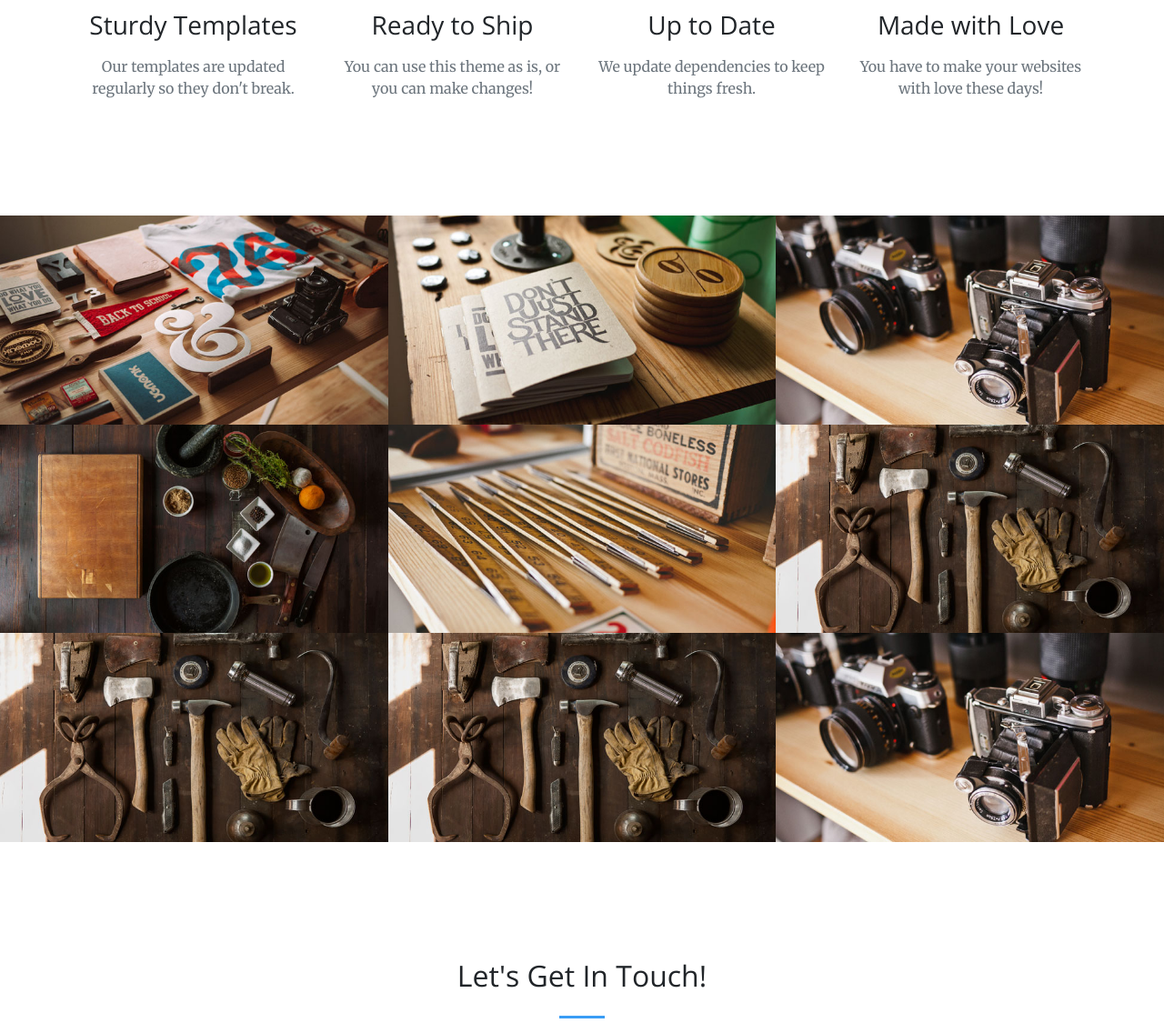
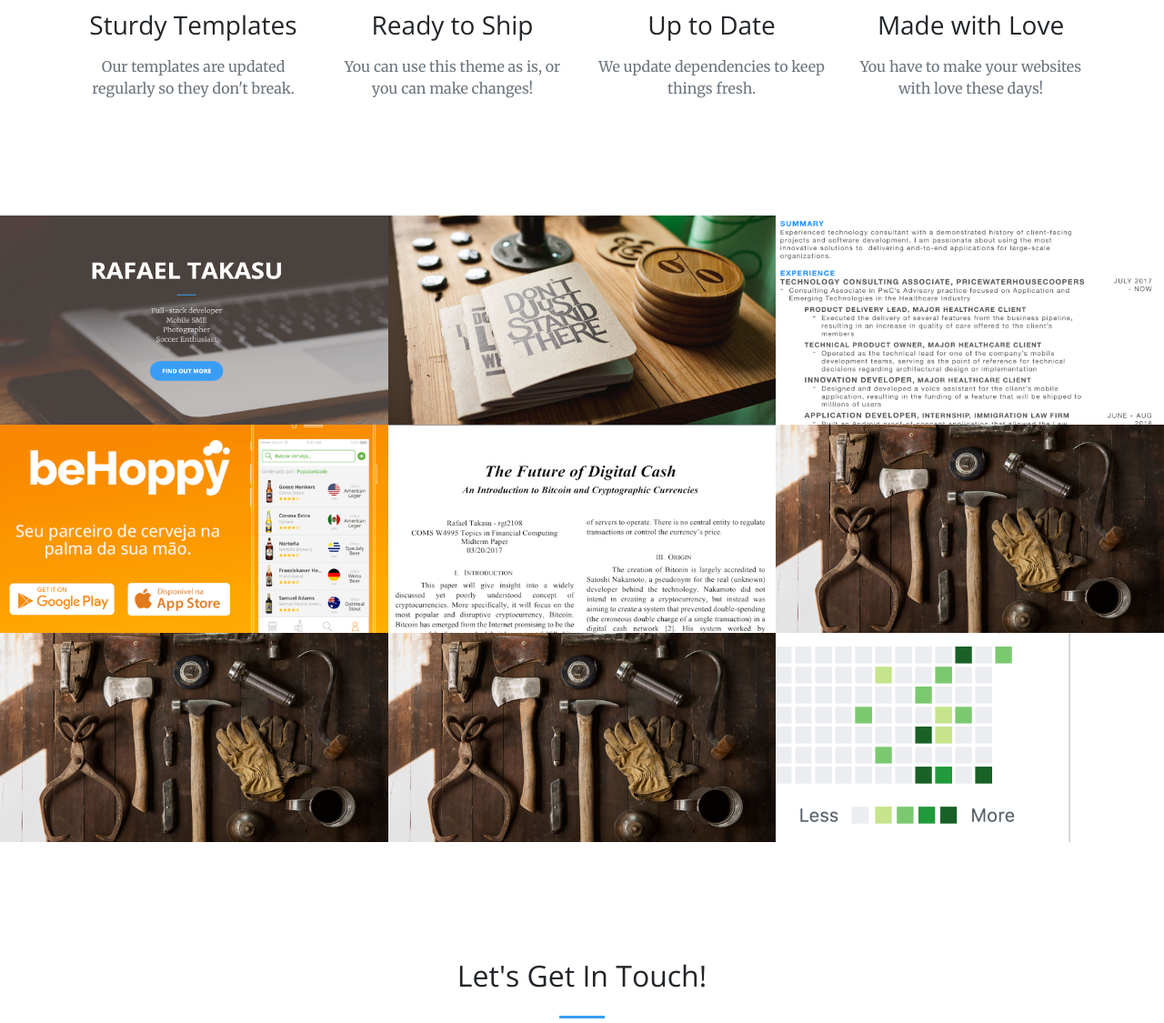
Before and after one commit to rtakasu/personal_website, a Flask app: page / in a window 1280 px wide. Shown: the part 1134-2259 px from the top of the page at 91% size. Run offline with Flask 2, Linux system fonts and the light colour scheme; some libraries are stand-ins or nearby versions.

Commit message:
portfolio

```diff
--- a/app/static/js/creative.min.js
+++ b/app/static/js/creative.min.js
@@ -1 +1 @@
-!function(a){"use strict";a('a.js-scroll-trigger[href*="#"]:not([href="#"])').click(function(){if(location.pathname.replace(/^\//,"")==this.pathname.replace(/^\//,"")&&location.hostname==this.hostname){var e=a(this.hash);if((e=e.length?e:a("[name="+this.hash.slice(1)+"]")).length)return a("html, body").animate({scrollTop:e.offset().top-56},1e3,"easeInOutExpo"),!1}}),a(".js-scroll-trigger").click(function(){a(".navbar-collapse").collapse("hide")}),a("body").scrollspy({target:"#mainNav",offset:57});var e=function(){a("#mainNav").offset().top>100?a("#mainNav").addClass("navbar-shrink"):a("#mainNav").removeClass("navbar-shrink")};e(),a(window).scroll(e),window.sr=ScrollReveal(),sr.reveal(".sr-icons",{duration:600,scale:.3,distance:"0px"},200),sr.reveal(".sr-button",{duration:1e3,delay:200}),sr.reveal(".sr-contact",{duration:600,scale:.3,distance:"0px"},300),a(".popup-gallery").magnificPopup({delegate:"a",type:"image",tLoading:"Loading image #%curr%...",mainClass:"mfp-img-mobile",gallery:{enabled:!0,navigateByImgClick:!0,preload:[0,1]},image:{tError:'<a href="%url%">The image #%curr%</a> could not be loaded.'}})}(jQuery);
+!function(a){"use strict";a('a.js-scroll-trigger[href*="#"]:not([href="#"])').click(function(){if(location.pathname.replace(/^\//,"")==this.pathname.replace(/^\//,"")&&location.hostname==this.hostname){var e=a(this.hash);if((e=e.length?e:a("[name="+this.hash.slice(1)+"]")).length)return a("html, body").animate({scrollTop:e.offset().top-56},1e3,"easeInOutExpo"),!1}}),a(".js-scroll-trigger").click(function(){a(".navbar-collapse").collapse("hide")}),a("body").scrollspy({target:"#mainNav",offset:57});var e=function(){a("#mainNav").offset().top>100?a("#mainNav").addClass("navbar-shrink"):a("#mainNav").removeClass("navbar-shrink")};e(),a(window).scroll(e),window.sr=ScrollReveal(),sr.reveal(".sr-icons",{duration:600,scale:.3,distance:"0px"},200),sr.reveal(".sr-button",{duration:1e3,delay:200}),sr.reveal(".sr-contact",{duration:600,scale:.3,distance:"0px"},300)}(jQuery);
--- a/app/static/templates/index.html
+++ b/app/static/templates/index.html
@@ -84,14 +84,14 @@
 
     <section class="p-0" id="portfolio">
       <div class="container-fluid p-0">
-        <div class="row no-gutters popup-gallery">
+        <div class="row no-gutters"> <!-- popup-gallery"> -->
           <div class="col-lg-4 col-sm-6">
-            <a class="portfolio-box" href="static/img/portfolio/fullsize/1.jpg">
-              <img class="img-fluid" src="static/img/portfolio/thumbnails/1.jpg" alt="">
+            <a class="portfolio-box" href="/">
+              <img class="img-fluid" src="static/img/portfolio/thumbnails/personal_website_screenshot.png" alt="">
               <div class="portfolio-box-caption">
                 <div class="portfolio-box-caption-content">
                   <div class="project-category text-faded">
-                    Coding
+                    Front-end
                   </div>
                   <div class="project-name">
                     Personal Website
@@ -106,7 +106,7 @@
               <div class="portfolio-box-caption">
                 <div class="portfolio-box-caption-content">
                   <div class="project-category text-faded">
-                    Coding
+                    Full-stack
                   </div>
                   <div class="project-name">
                     Champions League Bracket (In Progress)
@@ -116,8 +116,8 @@
             </a>
           </div>
           <div class="col-lg-4 col-sm-6">
-            <a class="portfolio-box" href="static/img/portfolio/fullsize/3.jpg">
-              <img class="img-fluid" src="static/img/portfolio/thumbnails/3.jpg" alt="">
+            <a class="portfolio-box" href="https://drive.google.com/file/d/1BPR8-nO-bs7oLt6dlWeExvss3sta9Buu/view?usp=sharing">
+              <img class="img-fluid" src="static/img/portfolio/thumbnails/resume.png" alt="">
               <div class="portfolio-box-caption">
                 <div class="portfolio-box-caption-content">
                   <div class="project-category text-faded">
@@ -131,23 +131,23 @@
             </a>
           </div>
           <div class="col-lg-4 col-sm-6">
-            <a class="portfolio-box" href="static/img/portfolio/fullsize/4.jpg">
-              <img class="img-fluid" src="static/img/portfolio/thumbnails/4.jpg" alt="">
+            <a class="portfolio-box" href="https://www.facebook.com/behoppybr/">
+              <img class="img-fluid" src="static/img/portfolio/thumbnails/behoppy.png" alt="">
               <div class="portfolio-box-caption">
                 <div class="portfolio-box-caption-content">
                   <div class="project-category text-faded">
-                    Coding
+                    Mobile Front-end
                   </div>
                   <div class="project-name">
-                    Behoppy
+                    beHoppy
                   </div>
                 </div>
               </div>
             </a>
           </div>
           <div class="col-lg-4 col-sm-6">
-            <a class="portfolio-box" href="static/img/portfolio/fullsize/5.jpg">
-              <img class="img-fluid" src="static/img/portfolio/thumbnails/5.jpg" alt="">
+            <a class="portfolio-box" href="https://drive.google.com/file/d/1tC2oUJ7p-BFNvLi9feh9dxODFqrSvHLT/view">
+              <img class="img-fluid" src="static/img/portfolio/thumbnails/future_digital_cash.png" alt="">
               <div class="portfolio-box-caption">
                 <div class="portfolio-box-caption-content">
                   <div class="project-category text-faded">
@@ -210,15 +210,15 @@
           </div>
 
           <div class="col-lg-4 col-sm-6">
-            <a class="portfolio-box" href="static/img/portfolio/fullsize/3.jpg">
-              <img class="img-fluid" src="static/img/portfolio/thumbnails/3.jpg" alt="">
+            <a class="portfolio-box" href="https://github.com/rtakasu">
+              <img class="img-fluid" src="static/img/portfolio/thumbnails/github.png" alt="">
               <div class="portfolio-box-caption">
                 <div class="portfolio-box-caption-content">
                   <div class="project-category text-faded">
-                    Career
+                    Full-stack
                   </div>
                   <div class="project-name">
-                    Resume
+                    Github Profile
                   </div>
                 </div>
               </div>
```
Also changed, not shown: app/static/img/portfolio/thumbnails/behoppy.png (added), app/static/img/portfolio/thumbnails/future_digital_cash.png (added), app/static/img/portfolio/thumbnails/github.png (added), app/static/img/portfolio/thumbnails/personal_website_screenshot.png (added), app/static/img/portfolio/thumbnails/resume.png (added), 2 other files.
